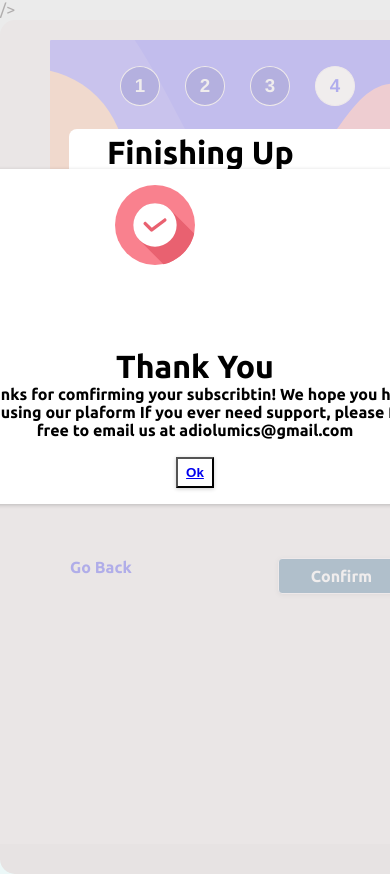
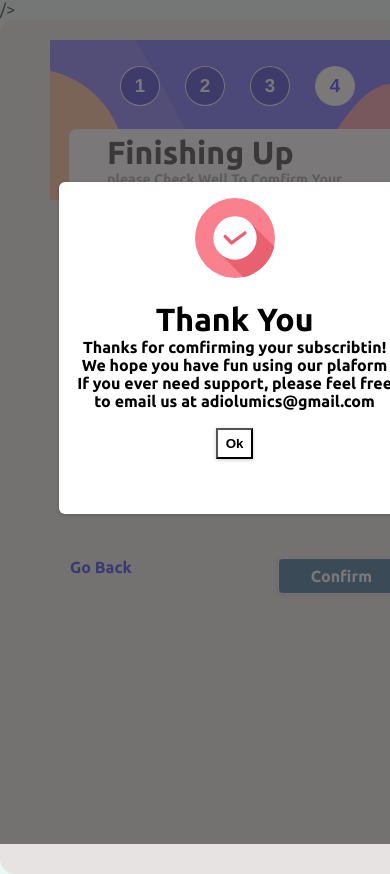
Before and after one commit to matthew-ladipo/multi-step-form-page, a React (Create React App) app: page /step4 in a window 390 px wide. Both pictures are taken after a click on the link "Confirm". Shown: the top 874 px of the page. Built offline with nearby package versions, Linux system fonts and the light colour scheme; a web font is replaced by a local one.

Commit message:
commit on popup backdrop

```diff
--- a/src/index.css
+++ b/src/index.css
@@ -1,23 +1,17 @@
-
-
-
-
-
-*{
+* {
   margin: 0;
   padding: 0;
 }
-body{
+body {
   background-color: rgb(236, 248, 248);
-   height: 100vh;
-   font-family: 'Gabarito', sans-serif;
-font-family: 'Josefin Sans', sans-serif;
-font-family: 'Kanit', sans-serif;
-font-family: 'Poppins', sans-serif;
-font-family: 'Ubuntu', sans-serif;
-
+  height: 100vh;
+  font-family: "Gabarito", sans-serif;
+  font-family: "Josefin Sans", sans-serif;
+  font-family: "Kanit", sans-serif;
+  font-family: "Poppins", sans-serif;
+  font-family: "Ubuntu", sans-serif;
 }
-.container{
+.container {
   height: 100%;
   width: 100%;
   display: flex;
@@ -25,93 +19,35 @@ font-family: 'Ubuntu', sans-serif;
   background-size: cover;
   justify-content: center;
   overflow: hidden;
-
 }
 
-.form-box{
+.form-box {
   width: 50rem;
   margin: 0.5% auto;
   background: #fdfdfd;
   padding: 5px;
   border-radius: 15px;
   height: 100vh;
-  /*  */
+
 }
-.backdrop{
-  position:fixed;
-  z-index: 5;
-  background-color:rgba(235, 231, 231, 0.75);
+.backdrop {
+  position: fixed;
+  z-index: 6;
+  background-color: rgba(78, 75, 75, 0.75);
   width: 100%;
   height: 100%;
   top: 0;
   left: 0;
 }
 
-@media screen and (max-width: 750px)  {
-.form-box{
-  width: 29rem;
-  height: 100vh;
-  background: #e7e3e3;
-
-}
-  .container{
+@media screen and (max-width: 750px) {
+  .form-box {
+    width: 29rem;
+    height: 100vh;
+    background: #e7e3e3;
+  }
+  .container {
     height: 100%;
     display: grid;
   }
 }
-
-
-
-
-
-/* :focus {
-  outline: 0;
-  border-color: #2260ff;
-  box-shadow: 0 0 0 4px #b5c9fc;
-}
-
-.mydict div {
-  display: flex;
-  flex-wrap: wrap;
-  margin-top: 0.5rem;
-  justify-content: center;
-}
-
-.mydict input[type="radio"] {
-  clip: rect(0 0 0 0);
-  clip-path: inset(100%);
-  height: 1px;
-  overflow: hidden;
-  position: absolute;
-  white-space: nowrap;
-  width: 1px;
-}
-
-.mydict input[type="radio"]:checked + span {
-  box-shadow: 0 0 0 0.0625em #0043ed;
-  background-color: #dee7ff;
-  z-index: 1;
-  color: #0043ed;
-}
-
-label span {
-  display: block;
-  cursor: pointer;
-  background-color: #fff;
-  padding: 0.375em .75em;
-  position: relative;
-  margin-left: .0625em;
-  box-shadow: 0 0 0 0.0625em #b5bfd9;
-  letter-spacing: .05em;
-  color: #3e4963;
-  text-align: center;
-  transition: background-color .5s ease;
-}
-
-label:first-child span {
-  border-radius: .375em 0 0 .375em;
-}
-
-label:last-child span {
-  border-radius: 0 .375em .375em 0;
-} */
--- a/src/layouts/popUp/step5.module.css
+++ b/src/layouts/popUp/step5.module.css
@@ -1,38 +1,38 @@
-
-
 .final {
-    box-shadow: 0 1px 4px rgba(0,0,0,0.2);
+  box-shadow: 0 1px 4px rgba(0, 0, 0, 0.2);
   border-radius: 6px;
   background-color: #fff;
-    padding: 1rem ;
+  padding: 1rem;
   text-align: center;
   width: 25rem;
-    z-index: 6;
+  z-index: 7;
   position: fixed;
   top: 20vh;
-    left: calc(50% - 15rem);
+  /* left: calc(50% - 13rem); */
 }
-  button{
+button {
   padding: 6px 8px;
   font-weight: bold;
   background-color: #fff;
-    box-shadow: 0 1px 4px rgba(0,0,0,0.2);
+  box-shadow: 0 1px 4px rgba(0, 0, 0, 0.2);
+}
+button a {
+  text-decoration: none;
+  color: black;
+}
+
+
+@media screen and (max-width: 750px) {
+  .final {
+    width: 20rem;
+    height: 300px;
+    margin: 0.8rem 2.1rem ;
+  }
+  .content {
+    margin-top: 20px;
+  }
+  .pop {
+    position: relative;
+  }
 
 }
-  button a{
-    text-align: none;
-  }
-
-  @media screen and (max-width: 750px){
-    .final{
-        width: 28rem;
-        left: calc(50% - 15rem);
-    }
-     .content{
-    margin-top: 5rem;
-     }
-    .pop{
-        position: relative;
-        margin-right: 5rem;
-     }
-  }
```
Also changed, not shown: src/layouts/popUp/step5.jsx (+7 -7 lines). Lines whose indentation alone changed are shown as unchanged.
